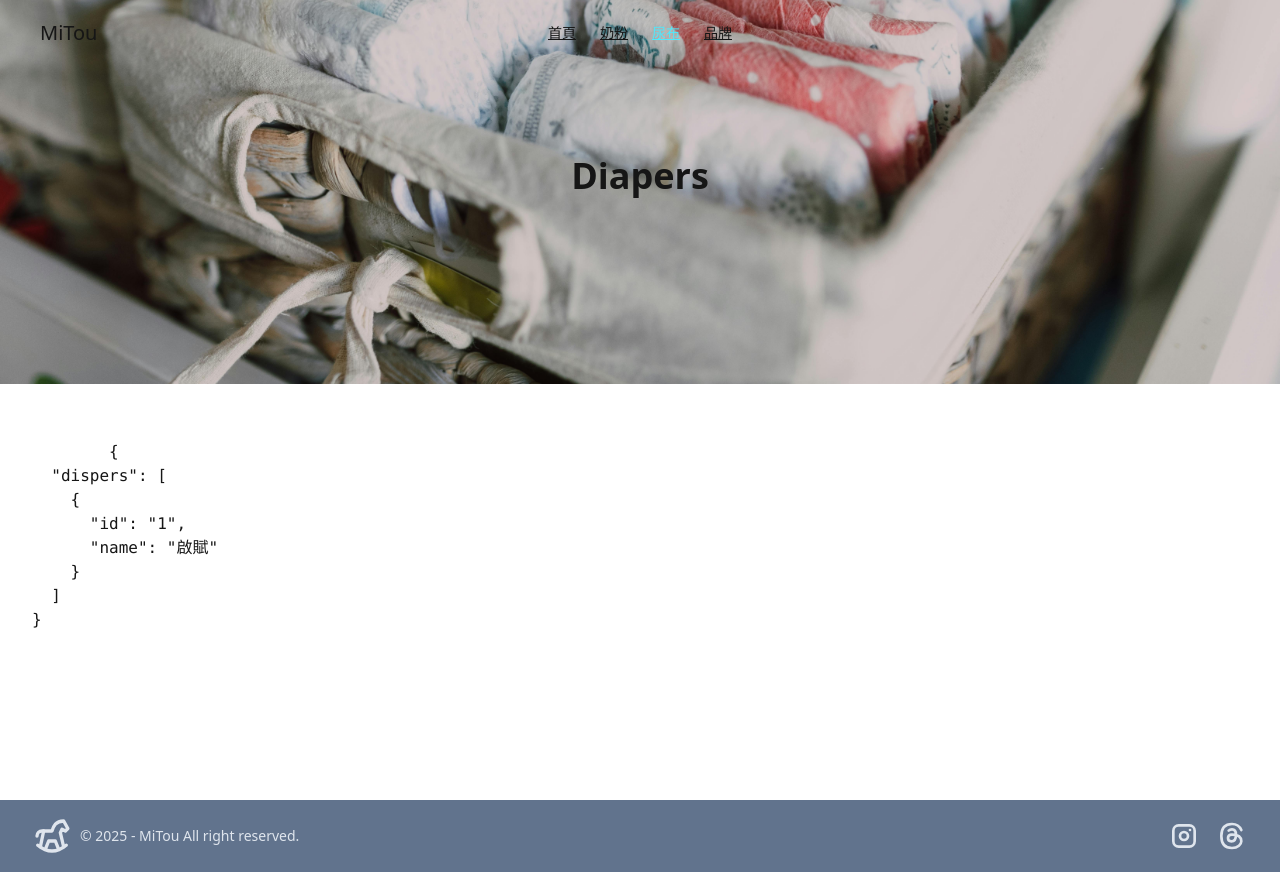
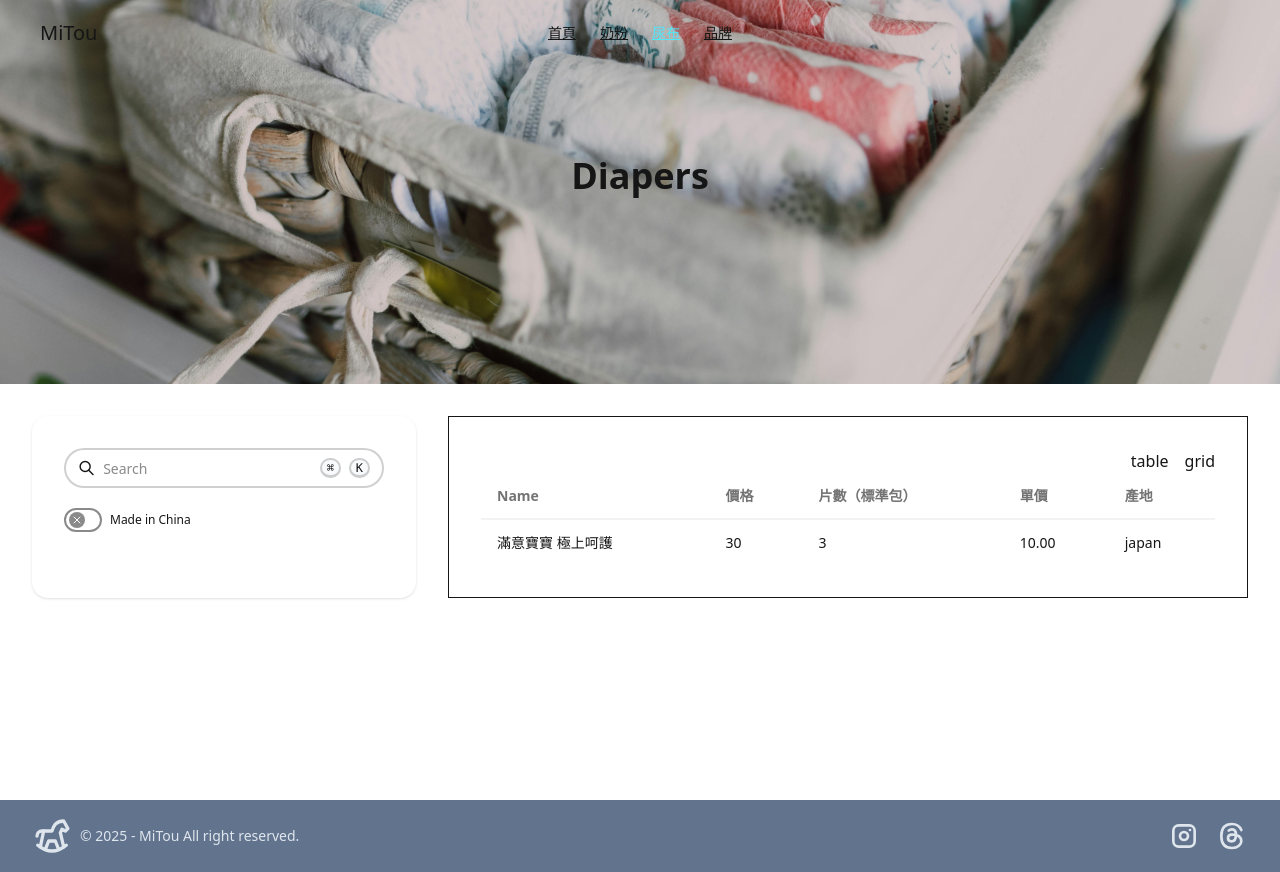
Before and after one commit to mi-tou/mitou, a SvelteKit app: page /diaper in a window 1280 px wide. Built offline with nearby package versions, Linux system fonts and the light colour scheme.

Commit message:
feat(diaper): add default layout and filters

```diff
--- a/src/routes/diaper/+page.server.ts
+++ b/src/routes/diaper/+page.server.ts
@@ -1,10 +1,10 @@
 import type { PageServerLoad } from "./$types";
-import * as data from "./data-dispers";
+import * as data from "./data-diapers";
 
 export const load: PageServerLoad = async () => {
-    const { dispers } = data;
+    const { diapers } = data;
 
     return {
-        dispers
+        diapers
     };
 };
--- a/src/routes/diaper/+page.svelte
+++ b/src/routes/diaper/+page.svelte
@@ -1,14 +1,110 @@
 <script lang="ts">
+    import { goto } from "$app/navigation";
     import { Hero } from "$lib/components/layout";
+    import { IconCheck, IconSearch, IconX } from "@tabler/icons-svelte";
 
     const { data } = $props();
+    let width = $state(0);
+    let display = $derived(width > 1024 ? "table" : "grid");
+    let filters = $state({
+        search: "",
+        madeInChina: false
+    });
+
+    let diapers = $derived(
+        data.diapers
+            .filter((diaper) => diaper.name.toLowerCase().includes(filters.search.toLowerCase()))
+            .filter((diaper) =>
+                filters.madeInChina
+                    ? diaper.countryOfOrigin === "china"
+                    : diaper.countryOfOrigin !== "china"
+            )
+    );
 </script>
+
+<svelte:window bind:innerWidth={width} />
 
 <div class="relative w-full">
     <Hero title="diapers" image="pexels-rdne-6849268.jpg" />
+
     <div class="container mx-auto p-8">
-        <pre>
-        {JSON.stringify(data, null, 2)}
-    </pre>
+        <div class="grid grid-rows-[auto_1fr] gap-8 lg:grid-cols-[auto_1fr]">
+            <div class="card max-w-sm p-8 shadow-sm">
+                <div class="flex flex-col gap-4">
+                    <label class="input">
+                        <IconSearch />
+                        <input
+                            type="search"
+                            class="grow"
+                            placeholder="Search"
+                            bind:value={filters.search}
+                        />
+                        <kbd class="kbd kbd-sm">⌘</kbd>
+                        <kbd class="kbd kbd-sm">K</kbd>
+                    </label>
+
+                    <fieldset class="fieldset flex items-center gap-2">
+                        <label class="toggle">
+                            <input
+                                type="checkbox"
+                                bind:checked={filters.madeInChina}
+                                class="checked:rounded-full checked:bg-red-400"
+                            />
+                            <IconX aria-label="enabled" class="size-4" />
+                            <IconCheck aria-label="disabled" class="size-4" />
+                        </label> Made in China
+                    </fieldset>
+                </div>
+            </div>
+            <div class="border p-8">
+                <div class="flex justify-end gap-4">
+                    <button onclick={() => (display = "table")}>table</button>
+                    <button onclick={() => (display = "grid")}>grid</button>
+                </div>
+
+                {#if display === "table"}
+                    <table class="table">
+                        <thead>
+                            <tr>
+                                <th>Name</th>
+                                <th>價格</th>
+                                <th>片數（標準包）</th>
+                                <th>單價</th>
+                                <th>產地</th>
+                            </tr>
+                        </thead>
+                        <tbody>
+                            {#each diapers as diaper}
+                                <tr onclick={() => goto(`/diaper/${diaper.id}`)}>
+                                    <td class="flex gap-2">
+                                        {diaper.brand}
+                                        {diaper.name}
+                                    </td>
+                                    <td>{diaper.price}</td>
+                                    <td>
+                                        {diaper.unitCount}
+                                    </td>
+                                    <td>
+                                        {(diaper.price / diaper.unitCount).toFixed(2)}
+                                    </td>
+                                    <td>
+                                        {diaper.countryOfOrigin}
+                                    </td>
+                                </tr>
+                            {/each}
+                        </tbody>
+                    </table>
+                {:else}
+                    <div class="grid grid-cols-1 gap-4 md:grid-cols-2 lg:grid-cols-3">
+                        {#each diapers as diaper}
+                            <div class="card debug p-3">
+                                <h4>{diaper.name}</h4>
+                                <p>{diaper.brand} - made in {diaper.countryOfOrigin}</p>
+                            </div>
+                        {/each}
+                    </div>
+                {/if}
+            </div>
+        </div>
     </div>
 </div>
--- /dev/null
+++ b/src/routes/diaper/data-diapers.ts
@@ -0,0 +1,43 @@
+export type Disper = {
+    id: string;
+    brand: string;
+    name: string;
+    type: string;
+    manufacturer: string;
+    countryOfOrigin: string;
+    price: number;
+    unitCount: number;
+};
+
+export const diapers: Disper[] = [
+    {
+        id: "pampers0",
+        brand: "幫寶適",
+        name: "奢寵幫",
+        type: "黏貼型",
+        manufacturer: "Procter & Gamble",
+        countryOfOrigin: "china",
+        price: 299,
+        unitCount: 30
+    },
+    {
+        id: "pampers1",
+        brand: "幫寶適",
+        name: "奢寵幫",
+        type: "黏貼型",
+        manufacturer: "Procter & Gamble",
+        countryOfOrigin: "china",
+        price: 100000,
+        unitCount: 10
+    },
+    {
+        id: "mamypoko0",
+        brand: "滿意寶寶",
+        name: "極上呵護",
+        type: "黏貼型",
+        manufacturer: "Unicharm",
+        countryOfOrigin: "japan",
+        price: 30,
+        unitCount: 3
+    }
+];
--- a/src/routes/diaper/data-dispers.ts
+++ /dev/null
@@ -1,6 +0,0 @@
-export type Disper = {
-    id: string;
-    name: string;
-};
-
-export const dispers: Disper[] = [{ id: "1", name: "啟賦" }];
```
